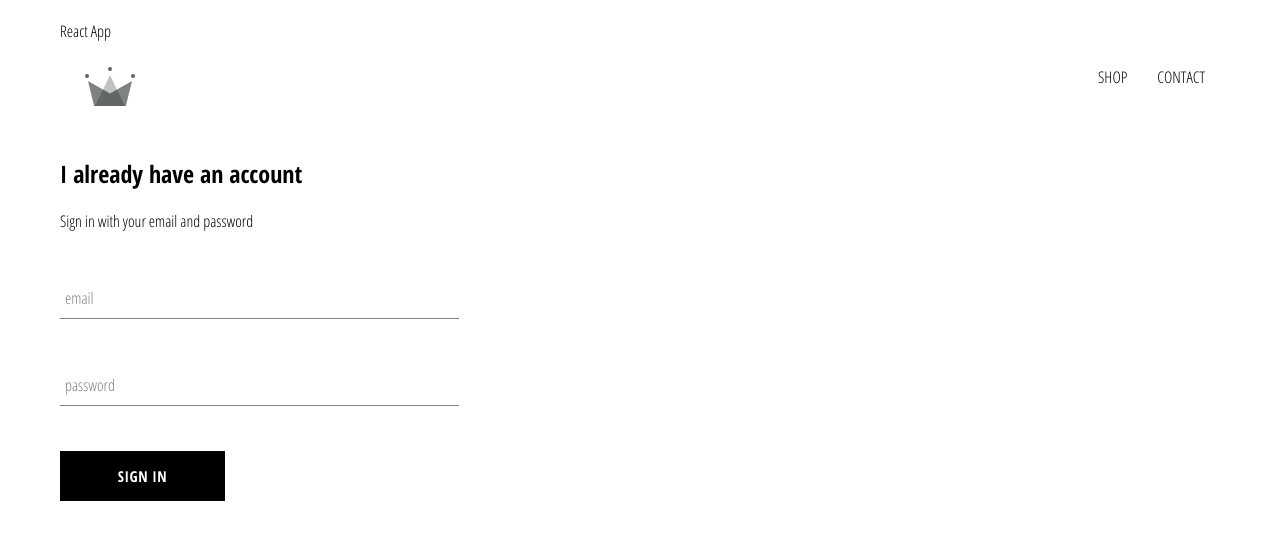
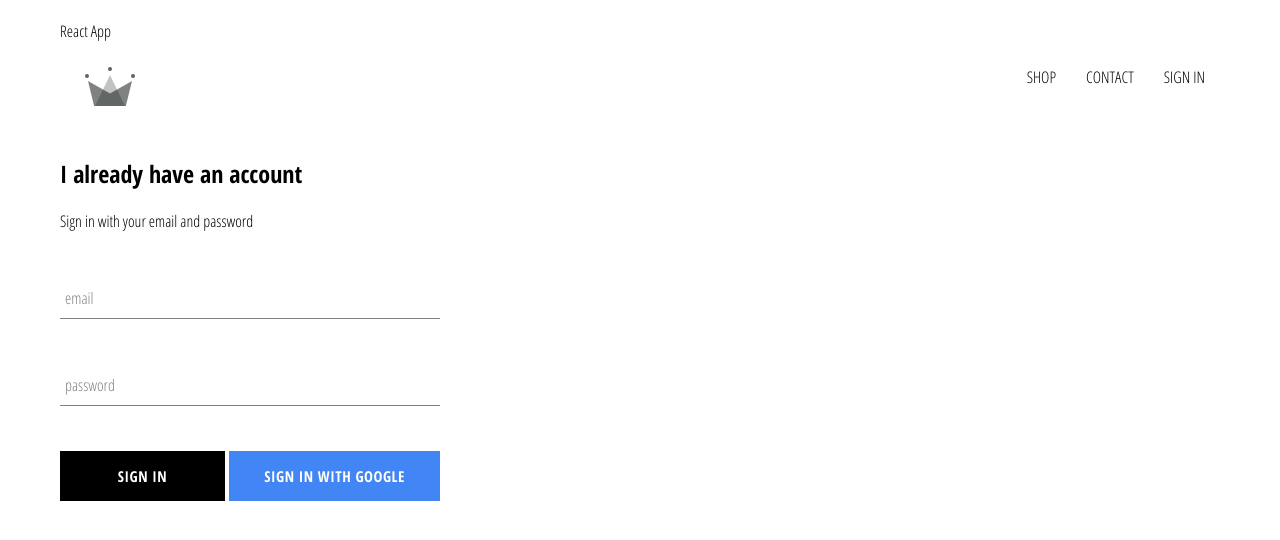
Before and after one commit to KOChz/crwn-clothing, a React (Create React App) app: page /signin in a window 1280 px wide. Shown: the top 540 px of the page. Built offline with nearby package versions, Linux system fonts and the light colour scheme; no server answers.

Commit message:
creathe sign-up-with-google and styles

```diff
--- a/package.json
+++ b/package.json
@@ -6,6 +6,7 @@
     "@testing-library/jest-dom": "^5.11.4",
     "@testing-library/react": "^11.1.0",
     "@testing-library/user-event": "^12.1.10",
+    "firebase": "^9.1.2",
     "node-sass": "^6.0.1",
     "react": "^17.0.2",
     "react-dom": "^17.0.2",
--- a/src/App.css
+++ b/src/App.css
@@ -7,3 +7,7 @@
   text-decoration: none;
   color: black;
 }
+
+* {
+  box-sizing: border-box;
+}
--- a/src/App.js
+++ b/src/App.js
@@ -5,11 +5,33 @@
 import ShopPage from './pages/shop/shop.component'
 import Header from './components/header/header.component'
 import SingInAndSignUp from './pages/sign-in-and-sign-up/sign-in-and-sign-up.component'
+import { auth } from './firebase/firebase.utils'
 
-function App() {
+class App extends React.Component {
+  constructor() {
+    super()
+
+    this.state = {
+      currentUser: null,
+    }
+  }
+
+  unsubscribeFromAuth = null
+
+  componentDidMount() {
+    this.unsubscribeFromAuth = auth.onAuthStateChanged((user) => {
+      this.setState({ currentUser: user })
+    })
+  }
+
+  componentWillUnmount() {
+    this.unsubscribeFromAuth()
+  }
+
+  render() {
     return (
       <div>
-      <Header />
+        <Header currentUser={this.state.currentUser} />
         <Switch>
           <Route exact path="/" component={HomePage} />
           <Route path="/shop" component={ShopPage} />
@@ -18,5 +40,6 @@
       </div>
     )
   }
+}
 
 export default App
--- a/src/components/custom-button/custom-button.component.jsx
+++ b/src/components/custom-button/custom-button.component.jsx
@@ -1,8 +1,11 @@
 import React from 'react'
 import './custom-button.styles.scss'
 
-const CustomButton = ({ children, ...otherProps }) => (
-  <button className="custom-button" {...otherProps}>
+const CustomButton = ({ children, isGoogleSignIn, ...otherProps }) => (
+  <button
+    className={`${isGoogleSignIn ? 'google-sign-in' : ''} custom-button`}
+    {...otherProps}
+  >
     {children}
   </button>
 )
--- a/src/components/custom-button/custom-button.styles.scss
+++ b/src/components/custom-button/custom-button.styles.scss
@@ -19,4 +19,14 @@
     color: black;
     border: 1px solid black;
   }
+
+  &.google-sign-in {
+    background-color: #4285f4;
+    color: white;
+
+    &:hover {
+      background-color: #357ae8;
+      border: none;
+    }
+  }
 }
--- a/src/components/header/header.component.jsx
+++ b/src/components/header/header.component.jsx
@@ -1,11 +1,12 @@
 import React from 'react'
 import { Link } from 'react-router-dom'
+import { auth } from '../../firebase/firebase.utils'
 
 import { ReactComponent as Logo } from './../../img/083 crown.svg'
 
 import './header.styles.scss'
 
-const Header = () => (
+const Header = ({ currentUser }) => (
   <div className="header">
     <Link className="logo-container" to="/">
       <Logo className="logo" />
@@ -17,6 +18,15 @@
       <Link className="option" to="/shop">
         CONTACT
       </Link>
+      {currentUser ? (
+        <Link className="option" onClick={() => auth.signOut()} to="/signin">
+          SIGN OUT
+        </Link>
+      ) : (
+        <Link className="option" to="/signin">
+          SIGN IN
+        </Link>
+      )}
     </div>
   </div>
 )
--- a/src/components/header/header.styles.scss
+++ b/src/components/header/header.styles.scss
@@ -20,6 +20,7 @@
 
     .option {
       padding: 10px 15px;
+      cursor: pointer;
     }
   }
 }
--- a/src/components/sign-in/sign-in.component.jsx
+++ b/src/components/sign-in/sign-in.component.jsx
@@ -1,6 +1,7 @@
 import React from 'react'
 import './sign-in.styles.scss'
 import CustomButton from '../custom-button/custom-button.component'
+import { SignInWithGoogle } from '../../firebase/firebase.utils'
 
 import FormInput from '../form-input/form-input.component'
 
@@ -50,7 +51,12 @@
             required
           />
 
-          <CustomButton type="submit">Sign in</CustomButton>
+          <div className="buttons">
+            <CustomButton type="submit">Sign in</CustomButton>
+            <CustomButton onClick={SignInWithGoogle} isGoogleSignIn>
+              Sign in with Google
+            </CustomButton>
+          </div>
         </form>
       </div>
     )
--- a/src/components/sign-in/sign-in.styles.scss
+++ b/src/components/sign-in/sign-in.styles.scss
@@ -1,5 +1,5 @@
 .sign-in {
-  width: 30vw;
+  width: 380px;
   display: flex;
   flex-direction: column;
 }
@@ -7,3 +7,8 @@
 .title {
   margin: 10px 0;
 }
+
+.buttons {
+  display: flex;
+  justify-content: space-between;
+}
--- /dev/null
+++ b/src/firebase/firebase.utils.js
@@ -0,0 +1,34 @@
+import firebase from 'firebase/compat/app'
+import 'firebase/compat/firestore'
+import 'firebase/compat/auth'
+import { initializeApp } from 'firebase/app'
+import { GoogleAuthProvider } from 'firebase/auth'
+const config = {
+  apiKey: 'AIzaSyDxj1OtJKtRCkcFuTVzPpAWDHpapGnI_ak',
+  authDomain: 'crwn-db-79e4d.firebaseapp.com',
+  projectId: 'crwn-db-79e4d',
+  storageBucket: 'crwn-db-79e4d.appspot.com',
+  messagingSenderId: '969868679384',
+  appId: '1:969868679384:web:4c764f82b6f863fec75fad',
+}
+
+firebase.initializeApp(config)
+
+export const auth = firebase.auth()
+export const firestore = firebase.firestore()
+
+export const SignInWithGoogle = () => {
+  const provider = new firebase.auth.GoogleAuthProvider()
+  provider.setCustomParameters({ prompt: 'select_account' })
+  firebase
+    .auth()
+    .signInWithPopup(provider)
+    .then((re) => {
+      console.lor(re)
+    })
+    .catch((err) => {
+      console.log(err)
+    })
+}
+
+export default firebase
```
Also changed, not shown: 1 other file (tests, documents, lock files or other folders). Lines whose indentation alone changed are shown as unchanged.
